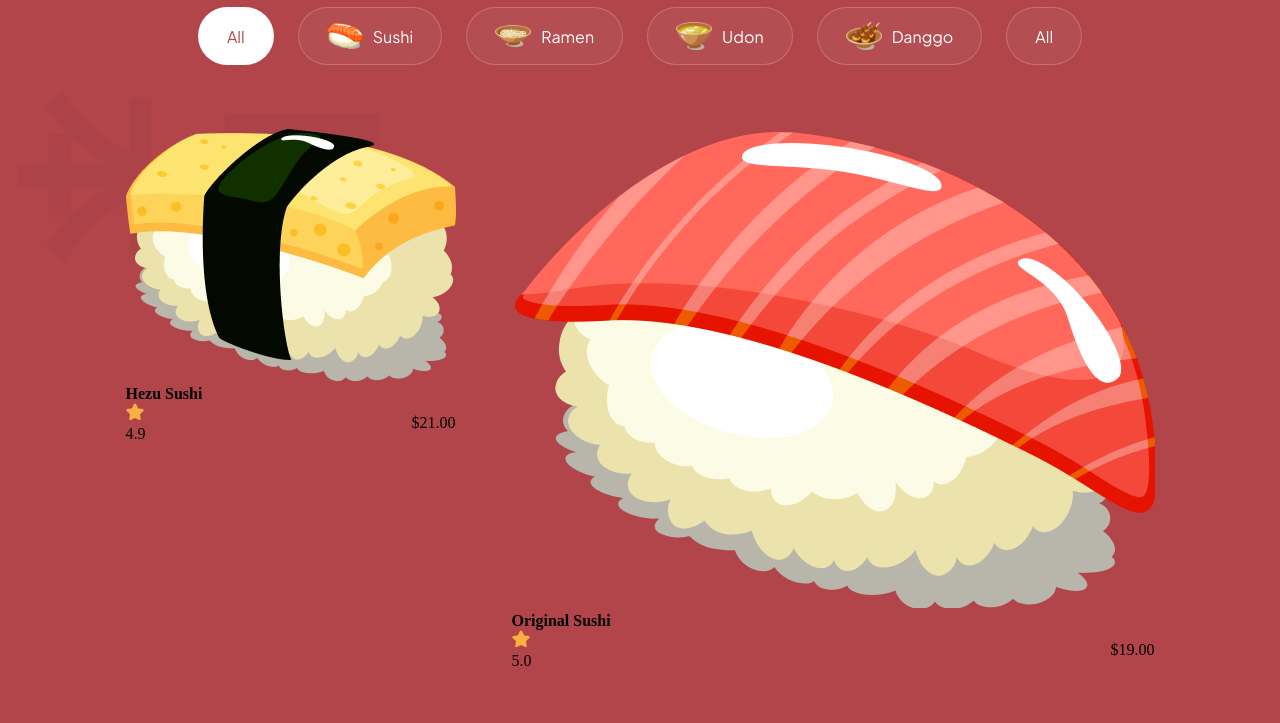
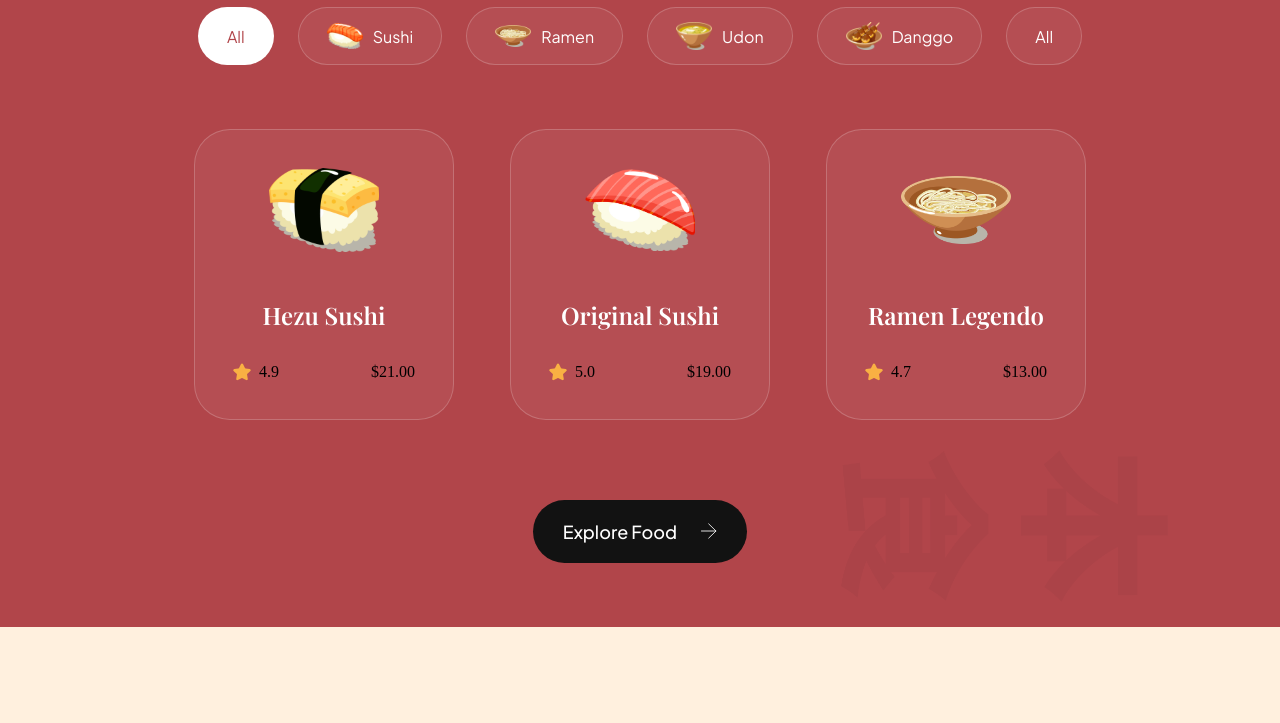
Before and after one commit to irfan7o/sushi-website, a website built with Vite: page index.html in a window 1280 px wide. Shown: the part 1860-2583 px from the top of the page. After the commit the page ends 2487 px from the top, so only its background shows below. Built offline with nearby package versions, Linux system fonts and the light colour scheme.

Commit message:
Sushi Website

```diff
--- a/css/sections/popular.css
+++ b/css/sections/popular.css
@@ -101,3 +101,45 @@
 
     margin-left: 21px;
   }
+
+  .popular-foods__card {
+    padding: 38px;
+    min-width: 260px;
+    height: fit-content;
+
+    display: flex;
+    align-items: center;
+    flex-direction: column;
+
+    border-radius: 36px;
+    background: rgba(255, 255, 255, 0.05);
+    border: 1px solid rgba(255, 255, 255, 0.2);
+  }
+
+  .popular-foods__card-image {
+    width: 110px;
+    height: 84px;
+    object-fit: contain;
+  }
+
+  .popular-foods__card-title {
+    margin-top: 47px;
+
+    font-weight: 600;
+    font-size: 24px;
+    line-height: 32px;
+    font-family: var(--playfair-display);
+    color: #FFF;
+    text-align: center;
+  }
+
+  .popular-foods__card-details {
+    width: 100%;
+    margin-top: 32px;
+  }
+
+  .popular-foods__card-rating {
+    display: flex;
+    align-items: center;
+    gap: 8px;
+  }
```
